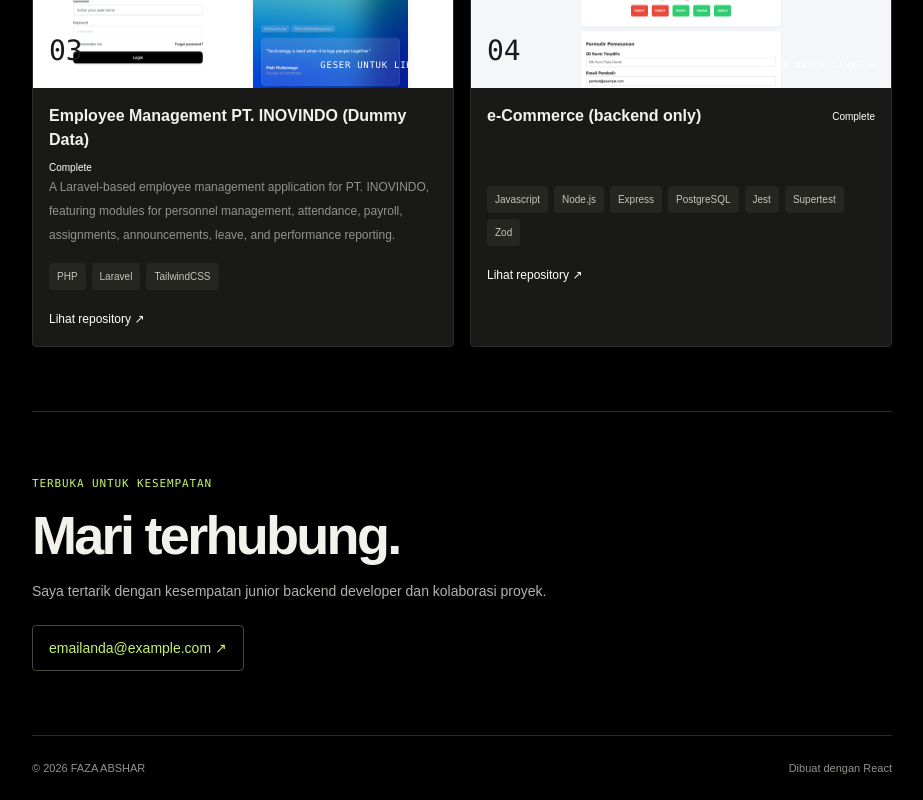
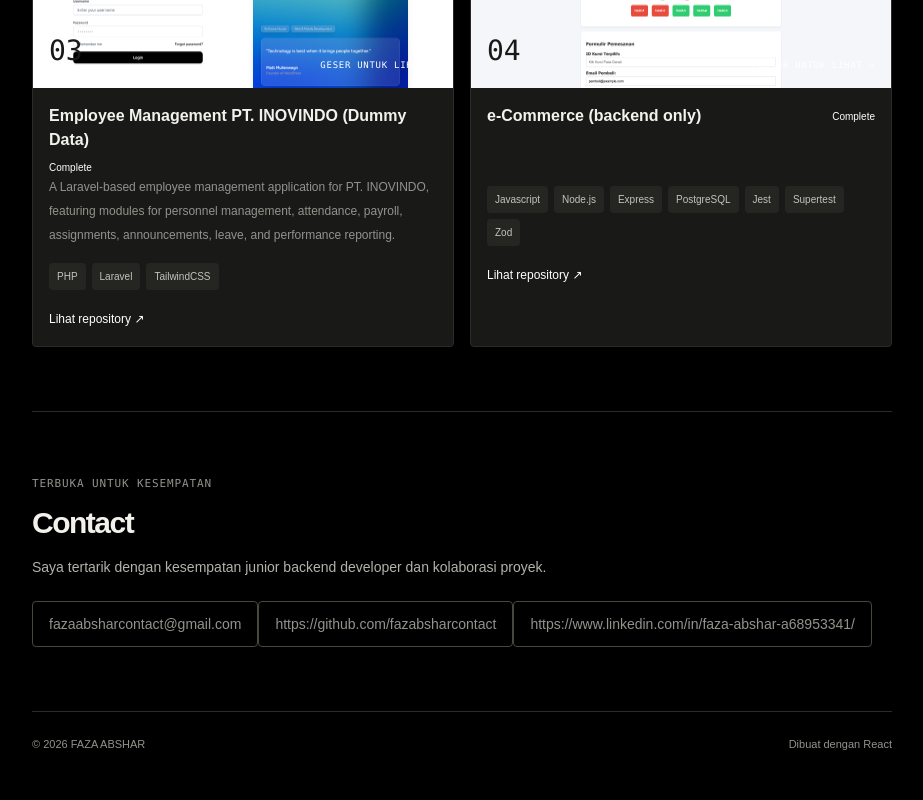
Before and after one commit to fazabsharcontact/PORTFOLIO, a React app: page / in a window 1280 px wide. Shown: the part 1949-2749 px from the top of the page, without its empty margins (178-1101 px from the left). After the commit the page ends 2725 px from the top, so only its background shows below. Built offline with nearby package versions, Linux system fonts and the light colour scheme; the HTML template or start-up script is replaced by a standard one.

Commit message:
update contact

```diff
--- a/src/App.jsx
+++ b/src/App.jsx
@@ -166,21 +166,33 @@ function App() {
       </section>
 
       <section className="py-14 sm:py-16" id="contact">
-        <p className="mb-3 font-mono text-[11px] tracking-[0.08em] text-[#c4f36b]">
+        <p className="mb-3 font-mono text-[11px] tracking-[0.08em] text-[#92938d]">
           TERBUKA UNTUK KESEMPATAN
         </p>
-        <h2 className="text-4xl font-bold tracking-[-0.05em] sm:text-[54px]">
-          Mari terhubung.
+        <h2 className="text-3xl font-bold tracking-[-0.05em]">
+          Contact
         </h2>
         <p className="mt-3 max-w-xl text-sm leading-7 text-[#b2b3ac]">
           Saya tertarik dengan kesempatan junior backend developer dan
           kolaborasi proyek.
         </p>
         <a
-          className="mt-5 inline-block rounded border border-[#45483b] px-4 py-3 text-sm text-[#c4f36b]"
+          className="mt-5 inline-block rounded border border-[#45483b] px-4 py-3 text-sm text-[#92938d]"
           href={`mailto:${profile.email}`}
         >
-          {profile.email} ↗
+          {profile.email}
+        </a>
+        <a
+          className="mt-5 inline-block rounded border border-[#45483b] px-4 py-3 text-sm text-[#92938d]"
+          href={`mailto:${profile.email}`}
+        >
+          {profile.github}
+        </a>
+        <a
+          className="mt-5 inline-block rounded border border-[#45483b] px-4 py-3 text-sm text-[#92938d]"
+          href={`mailto:${profile.email}`}
+        >
+          {profile.linkedin}
         </a>
       </section>
 
--- a/src/assets/data/portfolio.js
+++ b/src/assets/data/portfolio.js
@@ -15,9 +15,9 @@ export const profile = {
     "REST API",
     "GIT & GITHUB",
     ],
-  email: "emailanda@example.com",
-  github: "https://github.com/username",
-  linkedin: "https://linkedin.com/in/username",
+  email: "fazaabsharcontact@gmail.com",
+  github: "https://github.com/fazabsharcontact",
+  linkedin: "https://www.linkedin.com/in/faza-abshar-a68953341/",
 };
 
 export const skills = [
```
